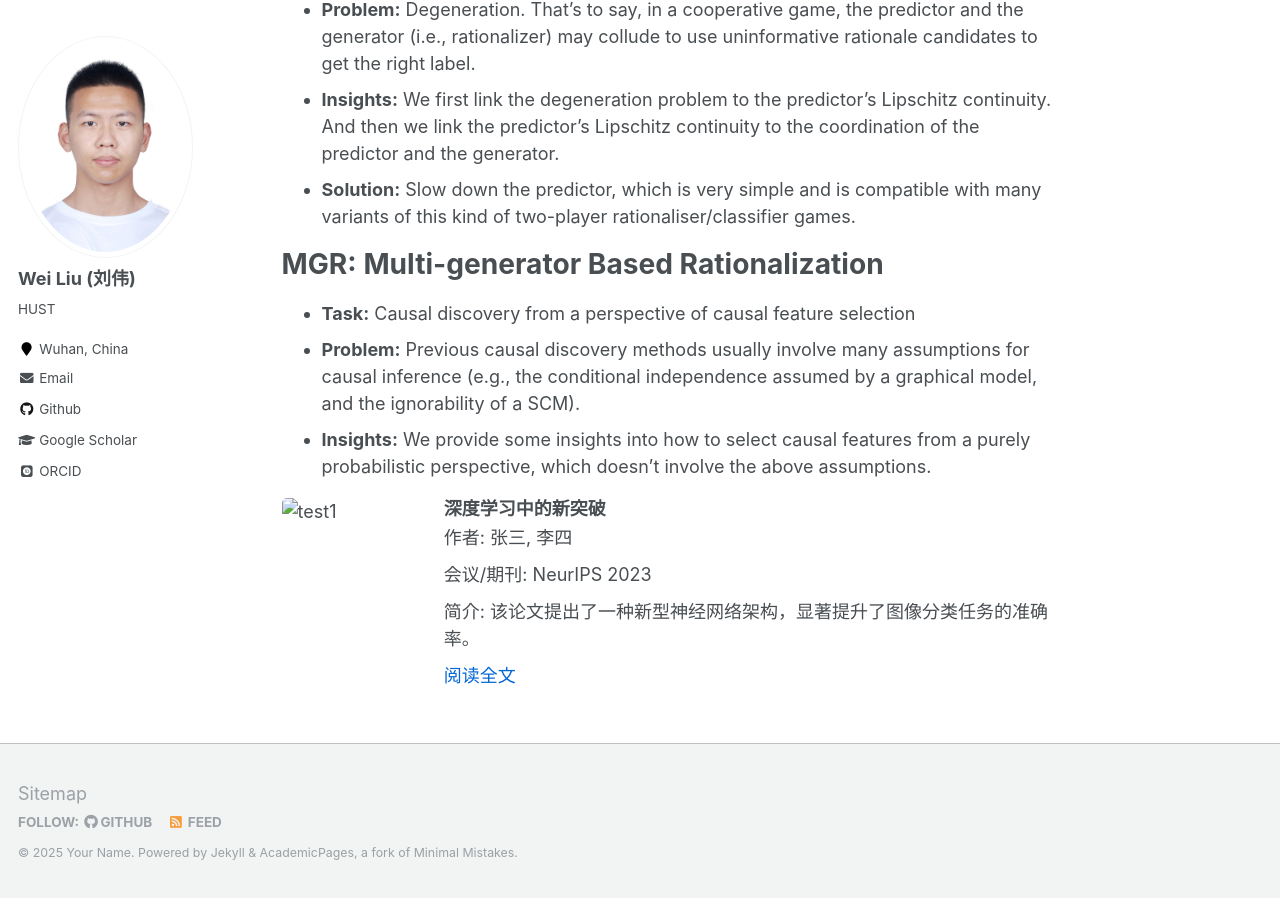
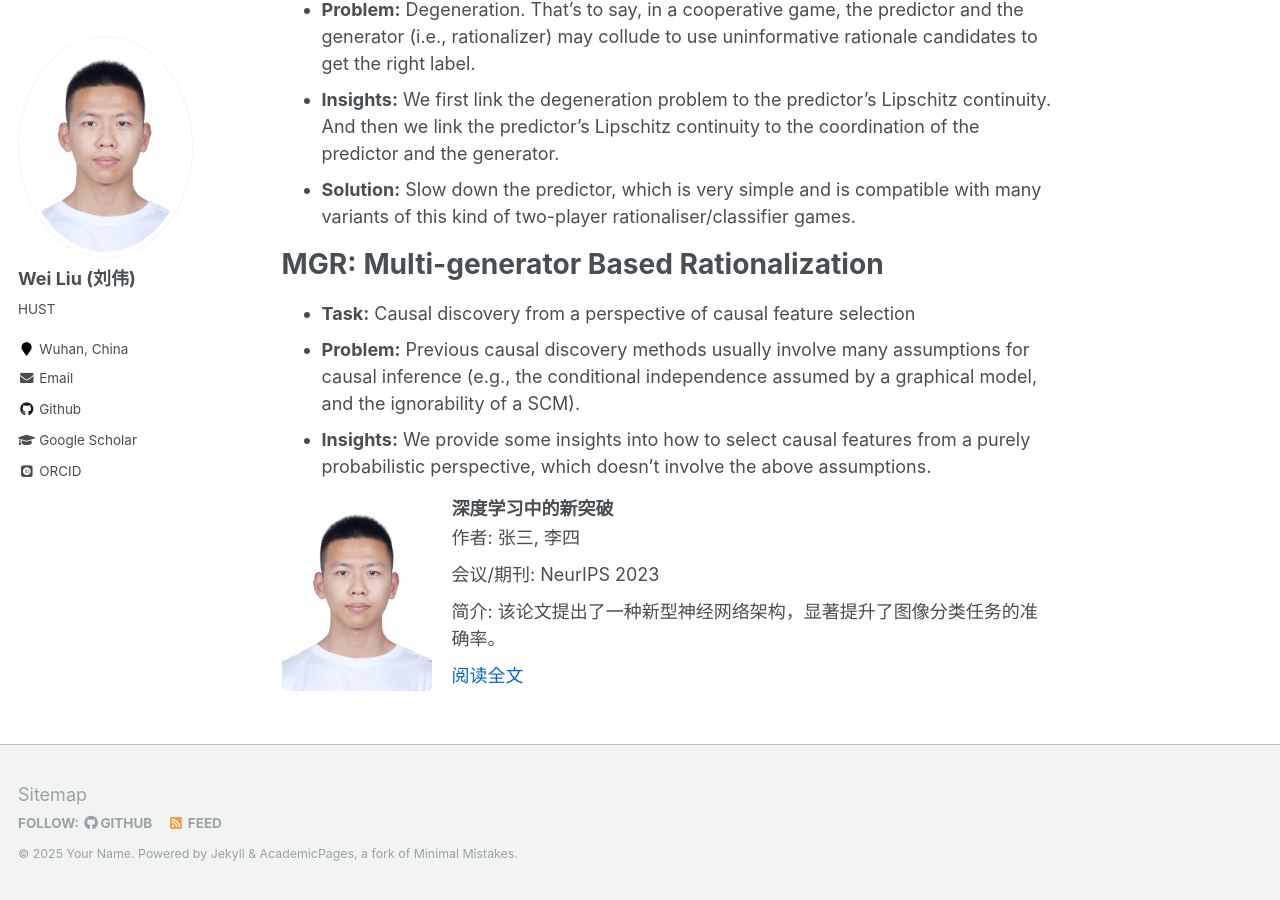
Before and after one commit to jugechengzi/WeiLiu.github.io, a Jekyll site: the page built from _pages/Publications.md, in a window 1280 px wide and 900 px high, scrolled down 631 px. Built offline with Jekyll 4.4.1, drawn with Linux system fonts in a browser that asks for light colours; some web fonts are replaced.

Commit message:
Update Publications.md

```diff
--- a/_pages/Publications.md
+++ b/_pages/Publications.md
@@ -28,7 +28,7 @@ MGR: Multi-generator Based Rationalization
 - **Insights:** We provide some insights into how to select causal features from a purely probabilistic perspective, which doesn't involve the above assumptions.
 
 <div style="display: flex; align-items: flex-start; margin-bottom: 20px;">
-  <img src="images/dengjizhao.png" alt="test1" style="width: 150px; height: auto; margin-right: 20px; border-radius: 5px;">
+  <img src="../images/dengjizhao.png" alt="test1" style="width: 150px; height: auto; margin-right: 20px; border-radius: 5px;">
   <div>
     <h3 style="margin: 0;">深度学习中的新突破</h3>
     <p style="margin: 5px 0 10px;">作者: 张三, 李四</p>
```
